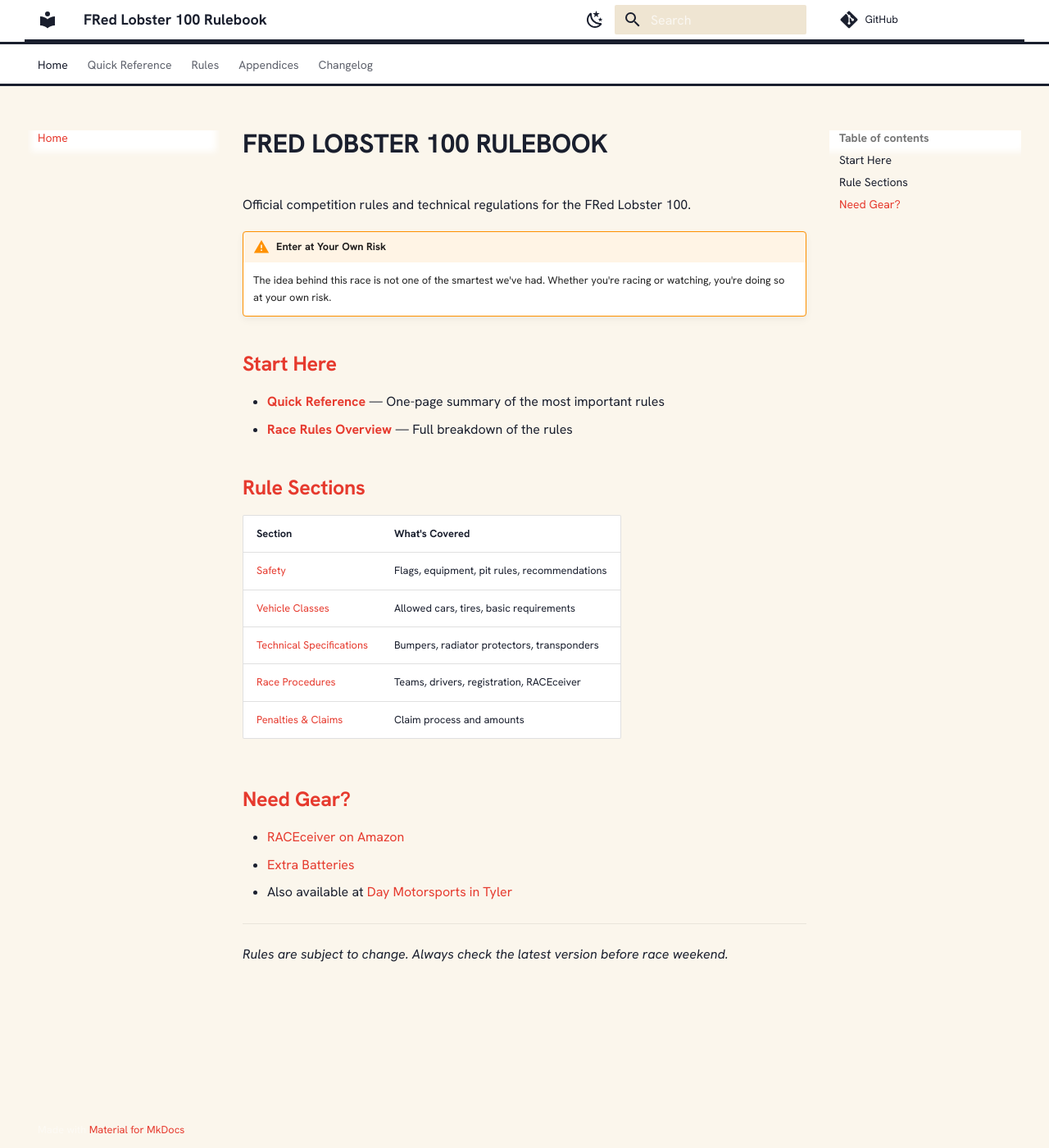
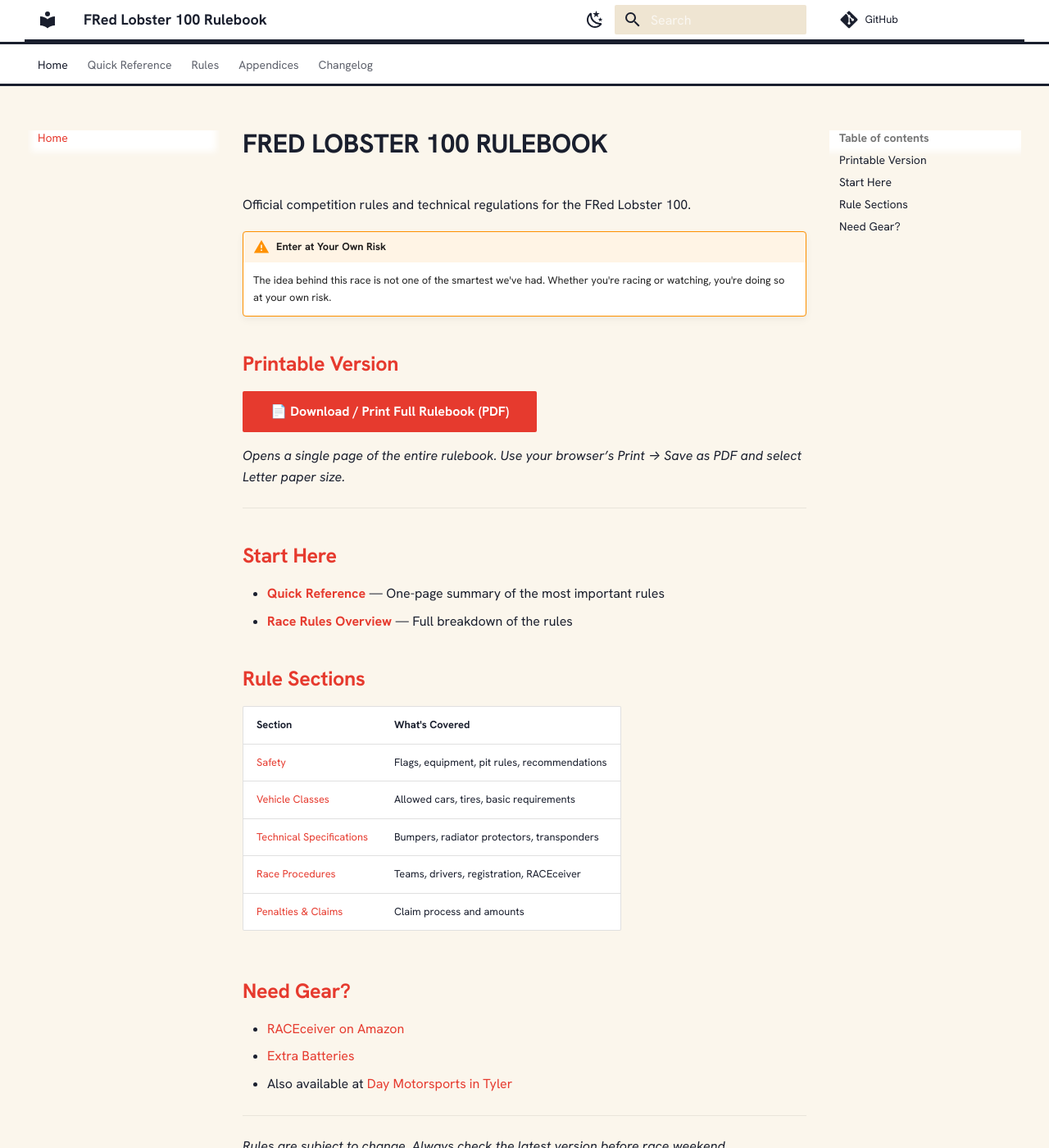
Before and after one commit to ruddyrid/race-rulebook, an MkDocs documentation site: the page built from docs/index.md, in a window 1280 px wide and 1400 px high. Shown: the whole window at 82% size. Built offline with MkDocs 1.6.1 and Material for MkDocs 9.7.7, drawn with Linux system fonts in a browser that asks for light colours; some web fonts are replaced; comment, search, counter and statistics services are not loaded.

Commit message:
Add prominent Print/Download button on homepage

```diff
--- a/docs/css/custom.css
+++ b/docs/css/custom.css
@@ -119,3 +119,16 @@ header.md-header,
     text-decoration: underline;
   }
 }
+
+/* Primary button style */
+.md-typeset .md-button--primary {
+  background-color: #E63A2E !important;
+  border-color: #E63A2E !important;
+  color: #FFFFFF !important;
+}
+
+.md-typeset .md-button--primary:hover {
+  background-color: #F5A524 !important;
+  border-color: #F5A524 !important;
+  color: #1A1F2E !important;
+}
--- a/docs/index.md
+++ b/docs/index.md
@@ -4,6 +4,14 @@ Official competition rules and technical regulations for the FRed Lobster 100.
 
 !!! warning "Enter at Your Own Risk"
     The idea behind this race is not one of the smartest we've had. Whether you're racing or watching, you're doing so at your own risk.
+
+## Printable Version
+
+[**📄 Download / Print Full Rulebook (PDF)**](print_page/){ .md-button .md-button--primary }
+
+*Opens a single page of the entire rulebook. Use your browser’s Print → Save as PDF and select Letter paper size.*
+
+---
 
 ## Start Here
 
```
